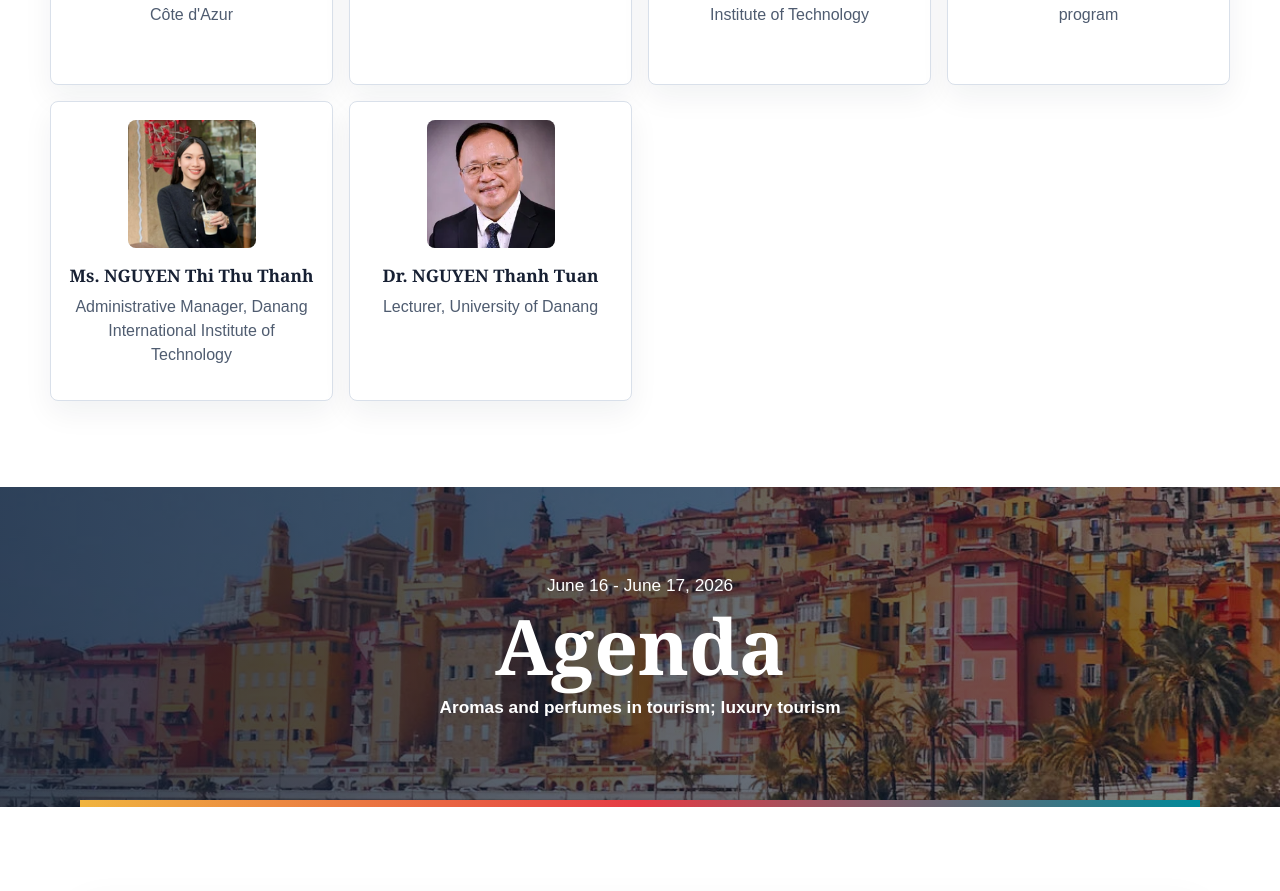
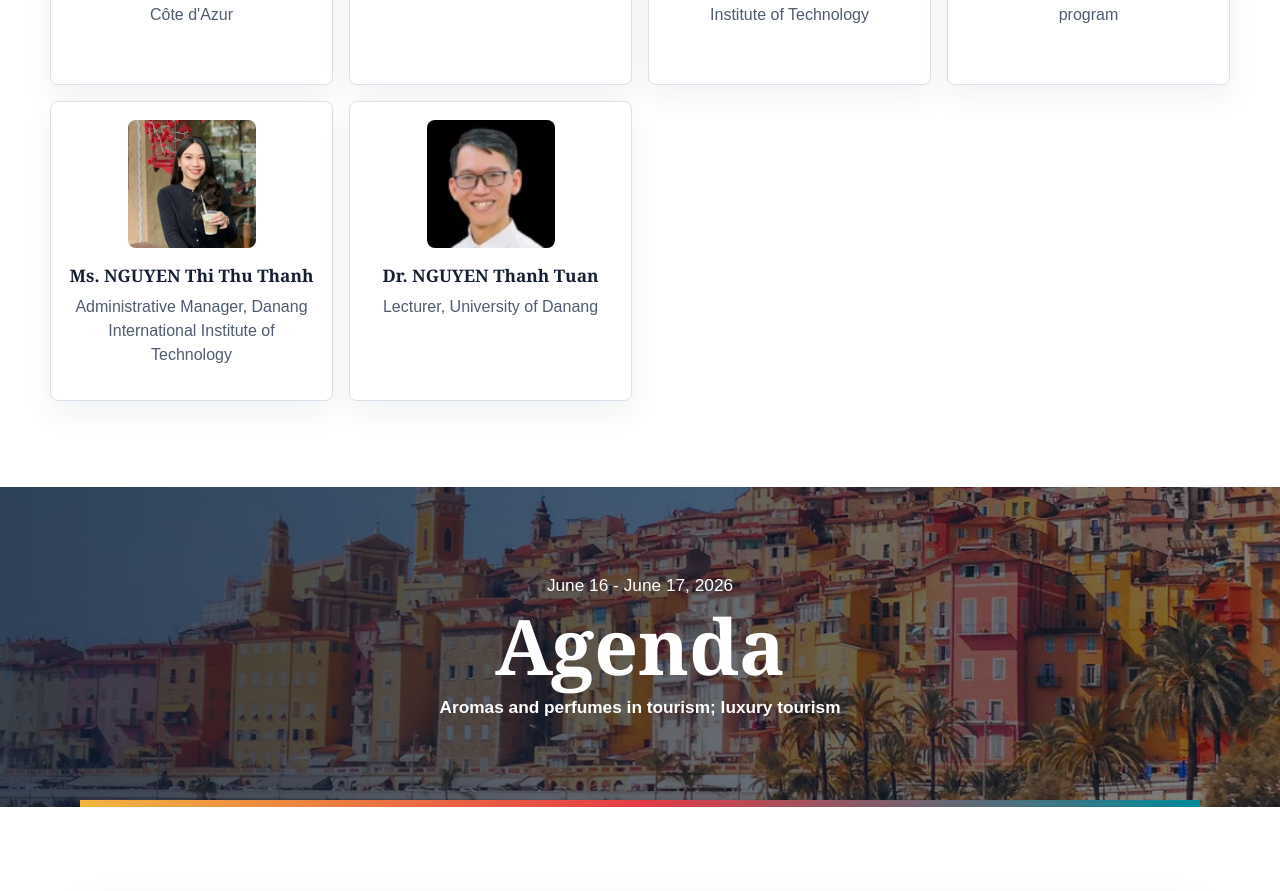
Before and after one commit to tuannguyenvku/imtecad-2026, a Next.js app: page /imtecad-2026/ in a window 1280 px wide. Shown: the part 3260-4151 px from the top of the page. Built offline with nearby package versions, Linux system fonts and the light colour scheme.

Commit message:
Update Nguyen Thanh Tuan photo

```diff
--- a/app/page.jsx
+++ b/app/page.jsx
@@ -42,7 +42,7 @@ const committee = [
   ["Prof. Dr. Sc. LE Thanh Nhan", "Director of Danang International Institute of Technology", "canva-edit/afdee51516b85aa8.webp"],
   ["Dr. DOAN Thi Ngoc Canh", "Responsible for the E-tourism program", "canva-edit/995a51469559bab9.webp"],
   ["Ms. NGUYEN Thi Thu Thanh", "Administrative Manager, Danang International Institute of Technology", "canva-edit/db4c7f05faa31086.png"],
-  ["Dr. NGUYEN Thanh Tuan", "Lecturer, University of Danang", "03c4895fb94c6b2b.webp"],
+  ["Dr. NGUYEN Thanh Tuan", "Lecturer, University of Danang", "people/nguyen-thanh-tuan.jpg"],
 ];
 
 const agenda = [
```
Also changed, not shown: public/assets/people/nguyen-thanh-tuan.jpg (added).
